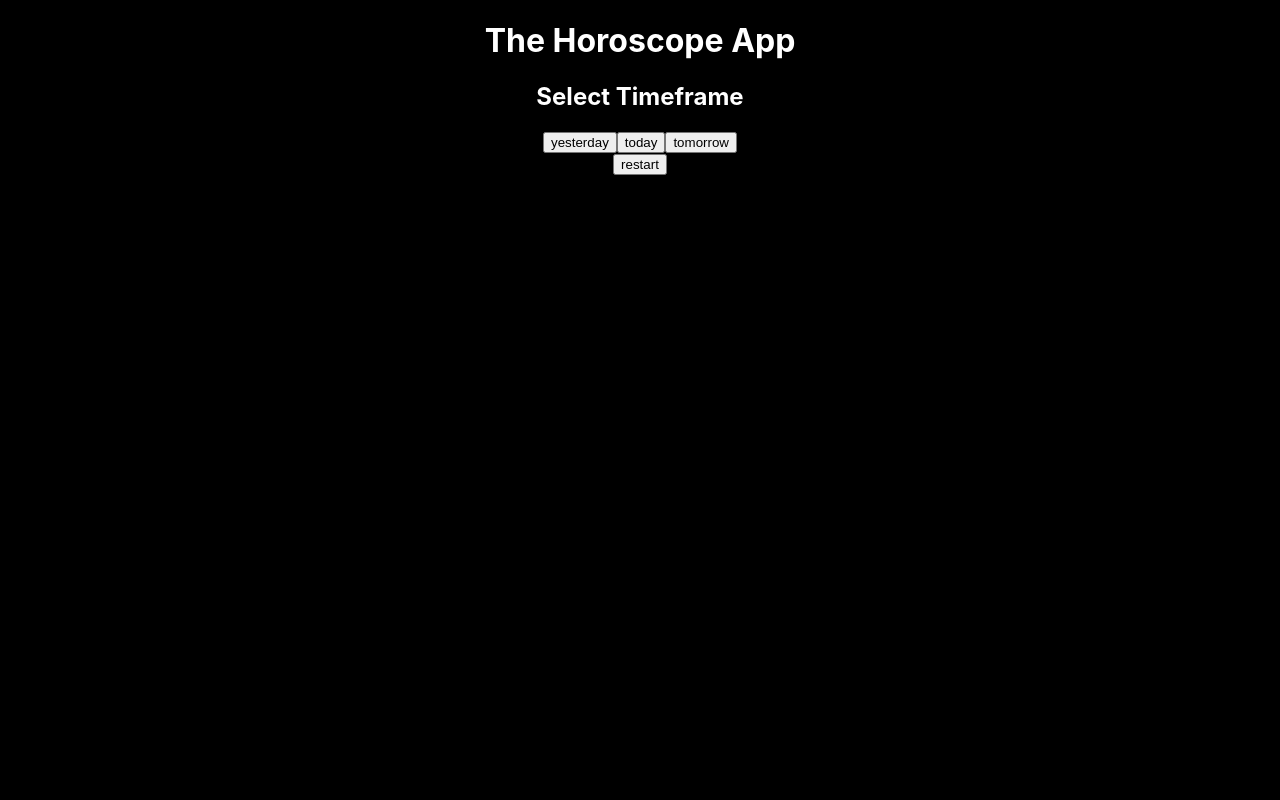
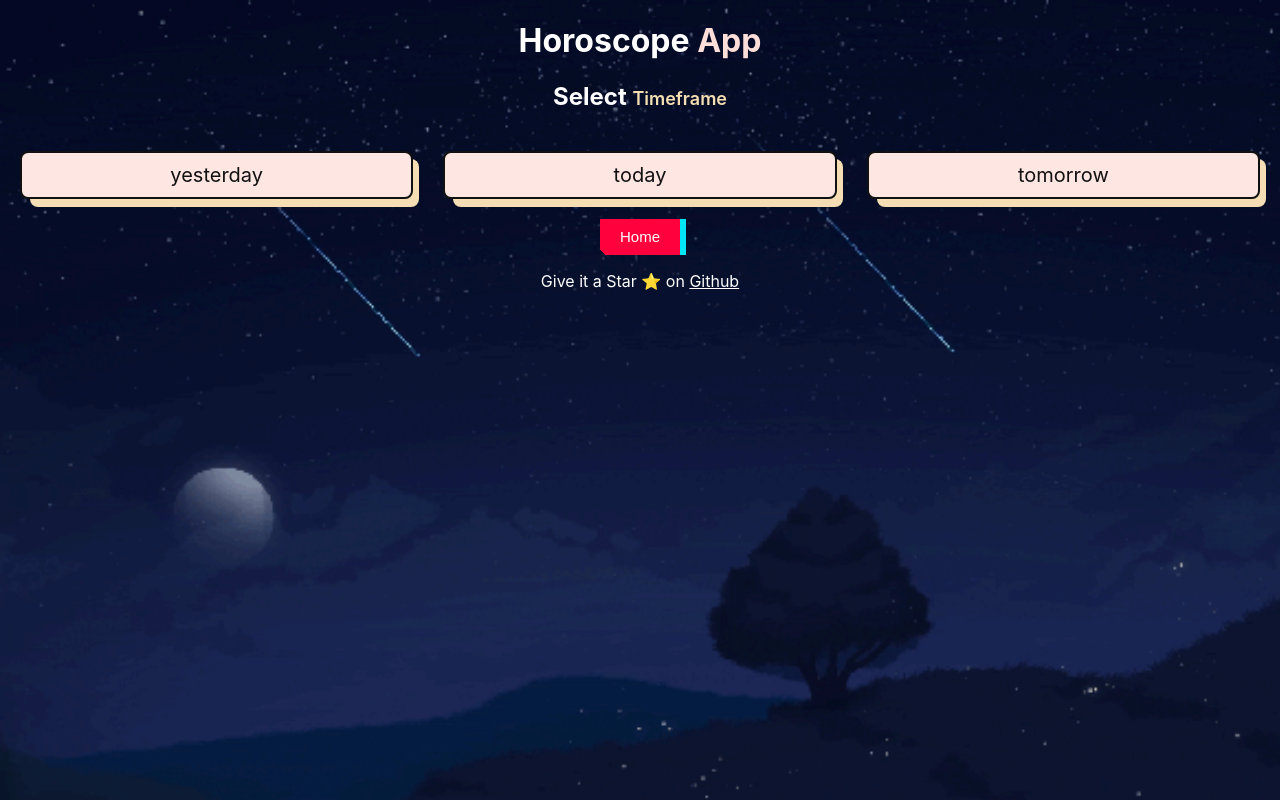
Before and after one commit to viruop/horoscope-app, a React (Create React App) app: page / in a window 1280 px wide. Both pictures are taken after a click on the button "aries". Built offline with nearby package versions, Linux system fonts and the light colour scheme.

Commit message:
last commit 🚀

```diff
--- a/package.json
+++ b/package.json
@@ -8,6 +8,7 @@
     "@testing-library/user-event": "^13.5.0",
     "react": "^18.1.0",
     "react-dom": "^18.1.0",
+    "react-router-dom": "^6.3.0",
     "react-scripts": "5.0.1",
     "web-vitals": "^2.1.4"
   },
--- a/src/App.css
+++ b/src/App.css
@@ -1,38 +1,115 @@
 .App {
   text-align: center;
+  overflow: hidden;
+  height: 100vh;
 }
 
-.App-logo {
-  height: 40vmin;
-  pointer-events: none;
+.github{
+  color: white;
 }
 
-@media (prefers-reduced-motion: no-preference) {
-  .App-logo {
-    animation: App-logo-spin infinite 20s linear;
+.span{
+  color: #ffdeda;
+  text-decoration: none;
+}
+
+
+/* CSS */
+.button-49,
+.button-49:after {
+  width: 80px;
+  height: 36px;
+  font-size: 15px;
+  font-family: 'Bebas Neue', sans-serif;
+  background: linear-gradient(45deg, transparent 5%, #FF013C 5%);
+  border: 0;
+  color: #fff;
+  letter-spacing: px;
+  box-shadow: 6px 0px 0px #00E6F6;
+  outline: transparent;
+  position: relative;
+  user-select: none;
+  -webkit-user-select: none;
+  touch-action: manipulation;
+}
+
+.button-49:after {
+  --slice-0: inset(50% 50% 50% 50%);
+  --slice-1: inset(80% -6px 0 0);
+  --slice-2: inset(50% -6px 30% 0);
+  --slice-3: inset(10% -6px 85% 0);
+  --slice-4: inset(40% -6px 43% 0);
+  --slice-5: inset(80% -6px 5% 0);
+
+  content: 'ALTERNATE TEXT';
+  display: block;
+  position: absolute;
+  top: 0;
+  left: 0;
+  right: 0;
+  bottom: 0;
+  background: linear-gradient(45deg, transparent 3%, #00E6F6 3%, #00E6F6 5%, #FF013C 5%);
+  text-shadow: -3px -3px 0px #F8F005, 3px 3px 0px #00E6F6;
+  clip-path: var(--slice-0);
+}
+
+.button-49:hover:after {
+  animation: 1s glitch;
+  animation-timing-function: steps(2, end);
+}
+
+@keyframes glitch {
+  0% {
+    clip-path: var(--slice-1);
+    transform: translate(-20px, -10px);
+  }
+  10% {
+    clip-path: var(--slice-3);
+    transform: translate(10px, 10px);
+  }
+  20% {
+    clip-path: var(--slice-1);
+    transform: translate(-10px, 10px);
+  }
+  30% {
+    clip-path: var(--slice-3);
+    transform: translate(0px, 5px);
+  }
+  40% {
+    clip-path: var(--slice-2);
+    transform: translate(-5px, 0px);
+  }
+  50% {
+    clip-path: var(--slice-3);
+    transform: translate(5px, 0px);
+  }
+  60% {
+    clip-path: var(--slice-4);
+    transform: translate(5px, 10px);
+  }
+  70% {
+    clip-path: var(--slice-2);
+    transform: translate(-10px, 10px);
+  }
+  80% {
+    clip-path: var(--slice-5);
+    transform: translate(20px, -10px);
+  }
+  90% {
+    clip-path: var(--slice-1);
+    transform: translate(-10px, 0px);
+  }
+  100% {
+    clip-path: var(--slice-1);
+    transform: translate(0);
   }
 }
 
-.App-header {
-  background-color: #282c34;
-  min-height: 100vh;
-  display: flex;
-  flex-direction: column;
-  align-items: center;
-  justify-content: center;
-  font-size: calc(10px + 2vmin);
-  color: white;
-}
-
-.App-link {
-  color: #61dafb;
-}
-
-@keyframes App-logo-spin {
-  from {
-    transform: rotate(0deg);
-  }
-  to {
-    transform: rotate(360deg);
+@media (min-width: 768px) {
+  .button-49,
+  .button-49:after {
+    width: 80px;
+    height: 36px;
+    /* line-height: 88px; */
   }
 }
--- a/src/App.js
+++ b/src/App.js
@@ -3,6 +3,11 @@ import './App.css';
 import { Description } from './components/Description';
 import { SelectDay } from './components/SelectDay';
 import { SelectedSign } from './components/SelectedSign';
+// import {
+//   BrowserRouter as Router,
+//   Routes,
+//   Route
+// } from "react-router-dom";
 
 
 function App() {
@@ -17,8 +22,9 @@ function App() {
   }
 
   return (
+
           <div className="App">
-      <h1>The Horoscope App</h1>
+            <h1>Horoscope  <a  className='span' href='app.js'> App</a></h1>
             {!selectedSign && (
                <SelectedSign onSignSelected={setSelectedSign}/>
             )}
@@ -31,8 +37,11 @@ function App() {
               timeframe={selectedTimeframe}
               />
             )}
-      <button onClick={restart}> restart</button>
+      {!selectedSign?"":<button className='button-49' onClick={restart}>Home</button>}
+      <p>Give it a Star ⭐  on <a className='github' href='https://github.com/viruop/horoscope-app'> Github</a> </p>
     </div>
+
+
 
   );
 }
--- /dev/null
+++ b/src/button.css
@@ -0,0 +1,71 @@
+
+
+/* CSS */
+.grid{
+    display: grid;
+    grid-template-columns: 1fr 1fr 1fr;
+    gap: 10px;
+    padding: 10px;
+}
+
+.button-56 {
+  background-color: #fee6e3;
+  border: 2px solid #111;
+  border-radius: 8px;
+  box-sizing: border-box;
+  color: #111;
+  cursor: pointer;
+
+  padding: 10px;
+  font-family: Inter,sans-serif;
+  font-size: 20px;
+  height: 48px;
+
+  line-height: 24px;
+  margin: 10px;
+
+  position: relative;
+  text-align: center;
+  text-decoration: none;
+  user-select: none;
+  -webkit-user-select: none;
+  touch-action: manipulation;
+}
+
+.button-56:after {
+  background-color: wheat;
+  border-radius: 8px;
+  content: "";
+  display: block;
+  height: 48px;
+  left: 0;
+  width: 100%;
+  position: absolute;
+  top: -2px;
+  transform: translate(8px, 8px);
+  transition: transform .2s ease-out;
+  z-index: -1;
+}
+
+.button-56:hover:after {
+  transform: translate(0, 0);
+}
+
+.button-56:active {
+  background-color: #ffdeda;
+  outline: 0;
+}
+
+.button-56:hover {
+  outline: 0;
+}
+
+@media (min-width: 768px) {
+  .button-56 {
+    padding: 0 40px;
+  }
+}
+
+.sign{
+    color: wheat;
+}
--- /dev/null
+++ b/src/card.css
@@ -0,0 +1,18 @@
+.card{
+    background-color:  #fee6e3;
+    /* margin: 10px; */
+    color: black;
+    width: auto;
+    text-align: start;
+    padding-left: 2rem;
+    padding-right: 2rem;
+    padding-bottom: 0.5rem;
+    padding-top: 0.5rem;
+    height: auto;
+    margin: 2rem;
+    border-radius: 10px;
+}
+span{
+    font-weight: 600;
+    font-size: large;
+}
--- a/src/components/Description.js
+++ b/src/components/Description.js
@@ -1,4 +1,4 @@
-
+import "../card.css"
 import { getDescription } from "../services/api"
 import { useEffect, useState } from 'react';
 
@@ -12,15 +12,18 @@ export const Description = ({sign,timeframe}) => {
 
     });
   return (
+    <>
     <div>
-      <h1>{timeframe}, your Horoscope for {sign} is ... </h1>
-        <p>Description: {global.description}</p>
-    <p>luckyNumber : {global.lucky_number} </p>
-    <p> Color :{global.color} </p>
-    <p>Compatibility : {global.compatibility}</p>
-    <p>Lucky Time : {global.lucky_time} </p>
-    <p>Mood : {global.mood} </p>
-    <p> Date Range : {global.date_range} </p>
-    </div>
+    <h1>{timeframe}, your Horoscope for {sign} is ... </h1>
+      {global.description?<div className="card">
+        <p> <span> Horoscope : </span>{global.description}</p>
+        <p> <span> LuckyNumber : </span>{global.lucky_number} </p>
+        <p> <span> Color : </span>{global.color} </p>
+        <p> <span> Compatibility : </span>{global.compatibility}</p>
+        <p> <span> Lucky Time : </span>{global.lucky_time} </p>
+        <p> <span> Mood : </span>{global.mood} </p>
+      </div>:"It's loading"}
+  </div>
+  </>
   )
 }
--- a/src/components/SelectDay.js
+++ b/src/components/SelectDay.js
@@ -1,16 +1,18 @@
-
+import "../button.css"
 export const SelectDay = ({ onTimeframeSelected }) => {
   return (
     <div>
-        <h2> Select Timeframe </h2>
+        <h2> Select <span className="sign">Timeframe</span></h2>
+        <div className="grid">
             {['yesterday','today','tomorrow'].map((timeframe) => (
                 <button
+                className="button-56"
                 key={timeframe}
                 onClick={ () => onTimeframeSelected(timeframe) }
                 >
                 {timeframe}</button>
             ))}
-
+            </div>
     </div>
 
   )
--- a/src/components/SelectedSign.js
+++ b/src/components/SelectedSign.js
@@ -1,8 +1,10 @@
+import "../button.css"
 export const SelectedSign = ({ onSignSelected }) => {
 
   return (
     <div>
-      <h2> Select Your Sign </h2>
+      <h2> Select Your <span className="sign"> Sign</span> </h2>
+      <div className="grid">
             {[  'aries',
                 'taurus',
                 'gemini',
@@ -16,12 +18,13 @@ export const SelectedSign = ({ onSignSelected }) => {
                 'aquarius',
                 'pisces'].map((sign) => (
                 <button
+                className="button-56"
                 key={sign}
                 value={sign}
                 onClick={ () => onSignSelected(sign) }
                 >
                 {sign}</button>
-            ))}
+            ))}</div>
     </div>
   )
 }
--- a/src/index.css
+++ b/src/index.css
@@ -7,6 +7,10 @@ body {
   -moz-osx-font-smoothing: grayscale;
   background-color: black;
   color: white;
+  background-image: url("../public/starfall-gif-46.gif");
+  background-repeat: no-repeat;
+  background-size: cover;
+
 }
 
 code {
```
Also changed, not shown: src/components/abc.json (deleted, +0 -8 lines), public/starfall-gif-46.gif (added), 1 other file (tests, documents, lock files or other folders). Lines whose indentation alone changed are shown as unchanged.
